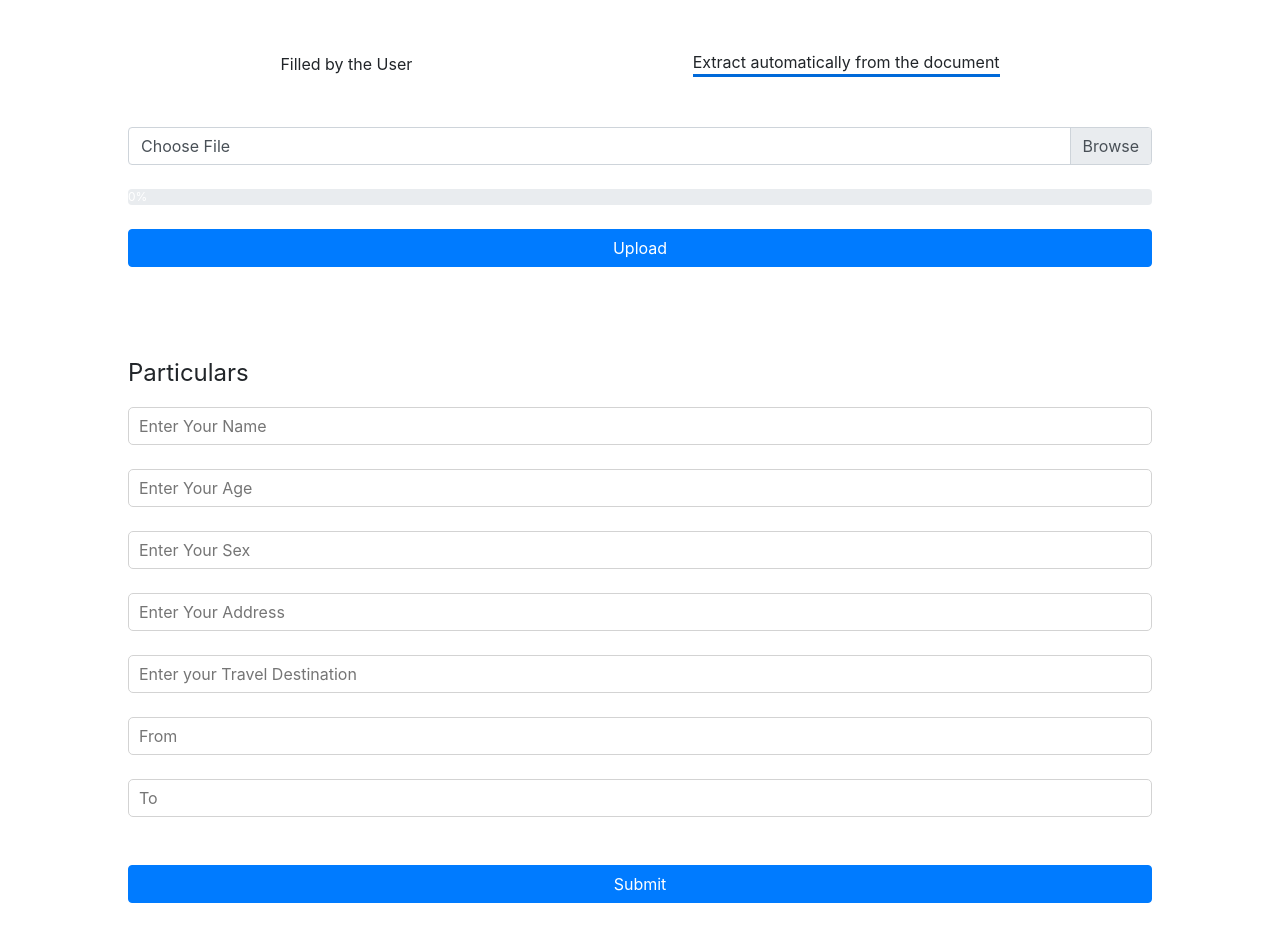
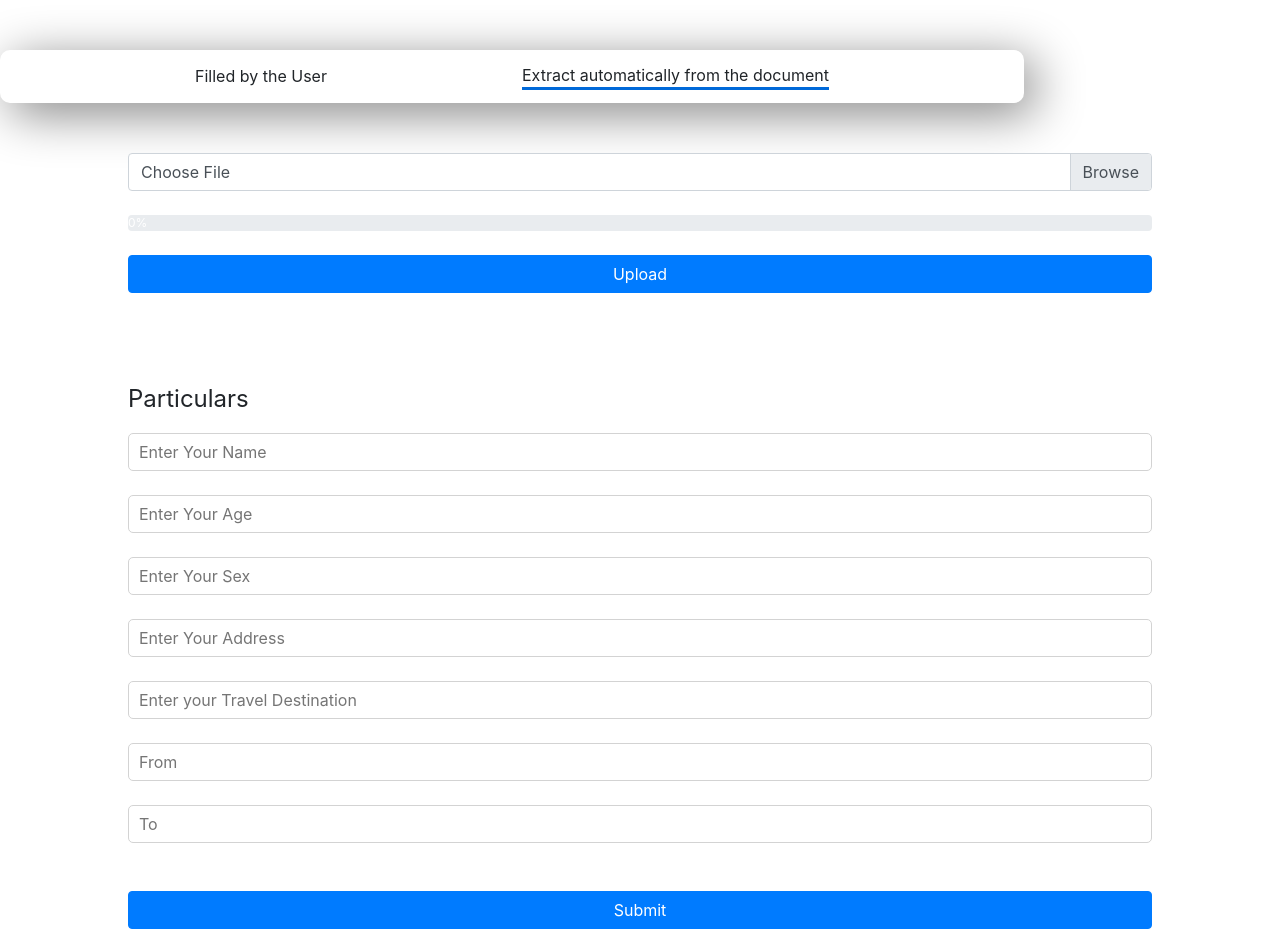
Before and after one commit to TheDa21crj/Travel, a React (Create React App) app in the folder front/: page / in a window 1280 px wide. Before the commit the page ends 903 px from the top, so only its background shows below. Built offline with nearby package versions, Linux system fonts and the light colour scheme.

Commit message:
Update Home.css

```diff
--- a/front/src/Pages/Css/Home.css
+++ b/front/src/Pages/Css/Home.css
@@ -1,9 +1,12 @@
 .containerMDIV {
-    width: 100%;
+    width: 80%;
     margin: 50px 0px;
     display: flex;
     justify-content: space-evenly;
     align-items: center;
+    box-shadow: 10px 10px 50px grey;
+    padding: 1% 0%;
+    border-radius: 10px;
 }
 
 .containerMDIV div {
```
